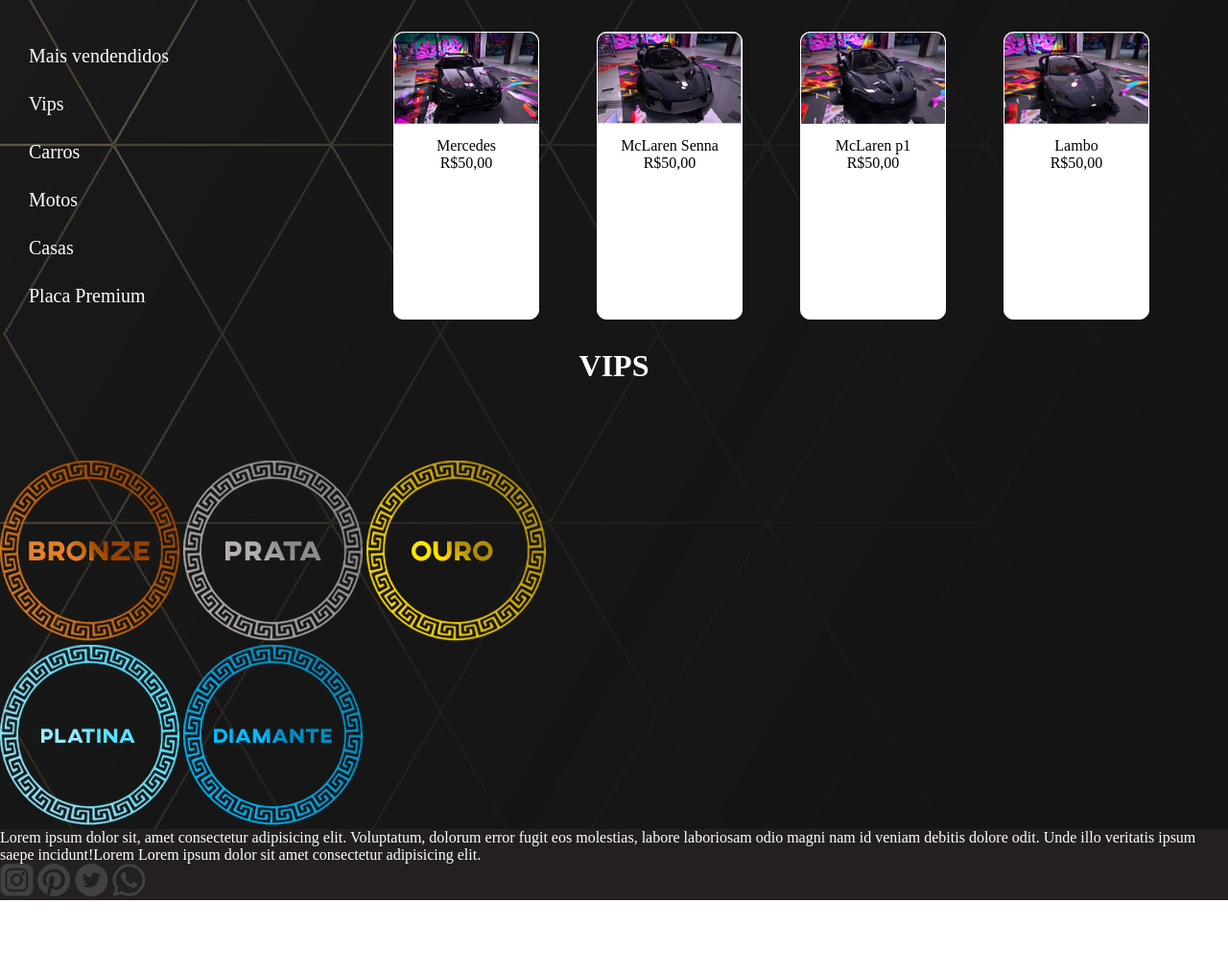
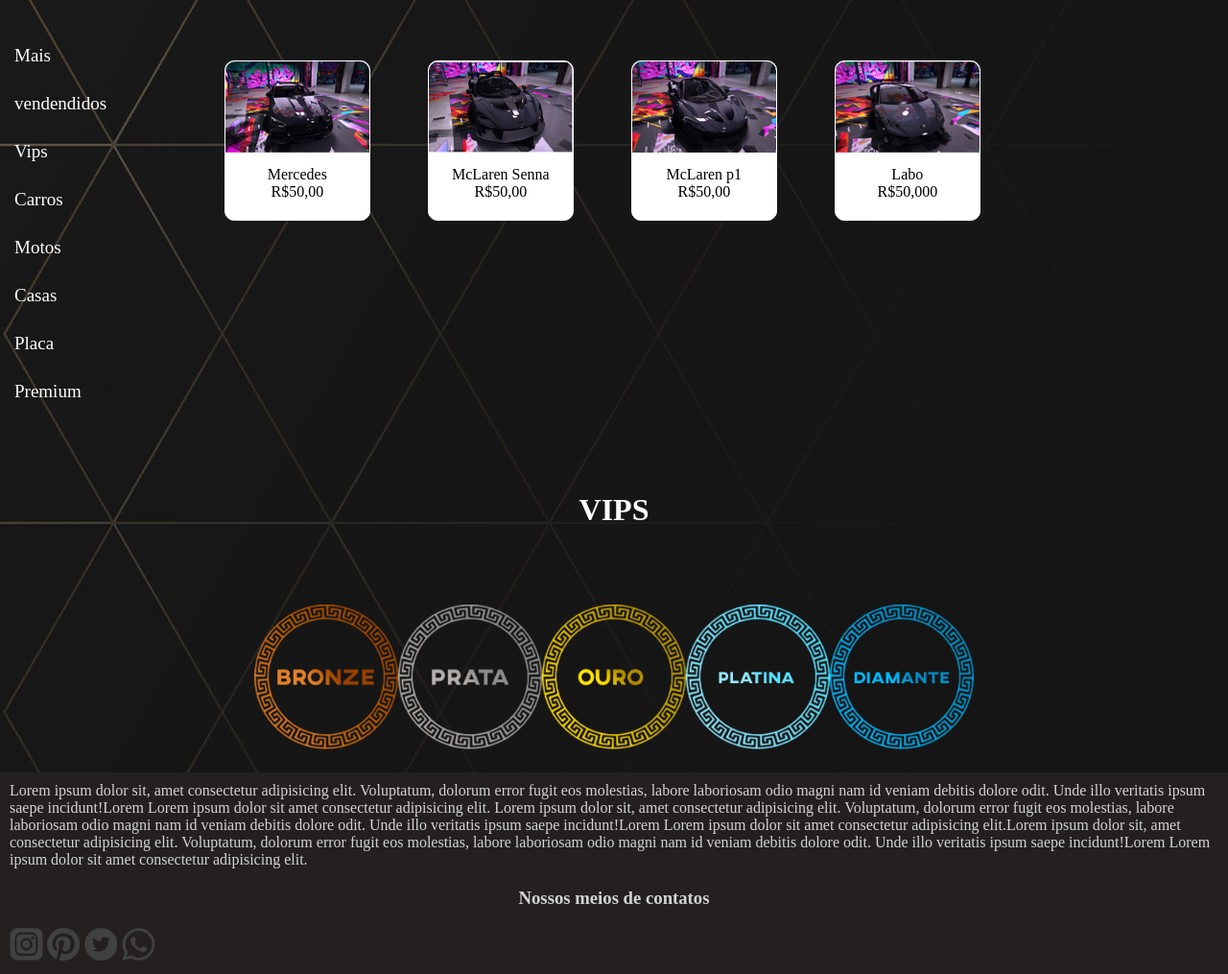
Before and after one commit to Rafael-Garlant/Site-Vip, a plain HTML site: page index.html in a window 1280 px wide. Shown: the part 232-1247 px from the top of the page at 96% size. Before the commit the page ends 1170 px from the top, so only its background shows below. Drawn offline with Linux system fonts and the light colour scheme.

Commit message:
quase pronto

```diff
--- a/index.html
+++ b/index.html
@@ -25,12 +25,13 @@
                 </div>
             </nav>
         </div>
+    </header>
     <h1>
         Mais vendidos recentemente
     </h1>
         <section>
             <nav id="container">
-                <aside  class="relative">
+                <aside>
                     <ul>
                         <li><a href="#">Mais vendendidos</a></li>
                         <li><a href="#">Vips</a></li>
@@ -40,71 +41,62 @@
                         <li><a href="#">Placa Premium</a></li>
                     </ul>
                 </aside>
-                <figure class="relative">
+
+    <figure>
         <ul class="img_carros">
-                        <li>
-                            <img src="images/Mercedes.jpg" alt="Mercedes" class="carros">
+            <li><img src="images/Mercedes.jpg" alt="Mercedes" class="carros">
                 <p>
                     Mercedes
                     <br>
                     R$50,00
-                                </p>
-
-                            </li>
-                            <li>
-                            <img src="images/mclaren senna.jpg" alt="mclaren Senna" class="carros">
+                </p></li>
+            <li><img src="images/mclaren senna.jpg" alt="mclaren Senna" class="carros">
                 <p>
                     McLaren Senna
                     <br>
                     R$50,00
-                                </p>
-                            </li>
-                            <li>
-                            <img src="images/mclaren p1.jpg" alt="mclaren p1" class="carros">
+                </p></li>
+            <li><img src="images/mclaren p1.jpg" alt="mclaren p1" class="carros">
                 <p>
                     McLaren p1
                     <br>
                     R$50,00
-                                </p>
-                            </li>
-                            <li>
-                            <img src="images/lambo.jpg" alt="Lamborghini" class="carros">
+                </p></li>
+            <li><img src="images/lambo.jpg" alt="Lamborghini" class="carros">
                 <p>
-                                    Lambo
+                    Labo
                     <br>
-                                    R$50,00
-                                </p>
-                            </li>
-
+                    R$50,000
+                </p></li>
         </ul>
     </figure>
-
+        </section>
     </nav>
-        </section>
-
-         <div class="final">
              <h2>VIPS</h2>
 
-                    <figure class="ranks">
-                <img src="images/Bronze.png" alt="Bronze">
-                <img src="images/prata.png" alt="prata">
-                <img src="images/ouro.png" alt="ouro">
-                <br>
-                <img src="images/platina.png" alt="platina">
-                <img src="images/diamante.png" alt="diamante">
-                     </figure>
+            <div class="nks">
+                <ul>
+                    <div class="ranks">
+                        <li><img src="images/Bronze.png" alt="Bronze"></li>
+                        <li><img src="images/prata.png" alt="prata"></li>
+                         <li><img src="images/ouro.png" alt="ouro"></li>
+                        <li><img src="images/platina.png" alt="platina"></li>
+                        <li><img src="images/diamante.png" alt="diamante"></li>
+                    </div>
+                </ul>
+            </div>
 
             <footer>
-                <p>Lorem ipsum dolor sit, amet consectetur adipisicing elit. Voluptatum, dolorum error fugit eos molestias, labore laboriosam odio magni nam id veniam debitis dolore odit. Unde illo veritatis ipsum saepe incidunt!Lorem Lorem ipsum dolor sit amet consectetur adipisicing elit.
+                <p>Lorem ipsum dolor sit, amet consectetur adipisicing elit. Voluptatum, dolorum error fugit eos molestias, labore laboriosam odio magni nam id veniam debitis dolore odit. Unde illo veritatis ipsum saepe incidunt!Lorem Lorem ipsum dolor sit amet consectetur adipisicing elit. Lorem ipsum dolor sit, amet consectetur adipisicing elit. Voluptatum, dolorum error fugit eos molestias, labore laboriosam odio magni nam id veniam debitis dolore odit. Unde illo veritatis ipsum saepe incidunt!Lorem Lorem ipsum dolor sit amet consectetur adipisicing elit.Lorem ipsum dolor sit, amet consectetur adipisicing elit. Voluptatum, dolorum error fugit eos molestias, labore laboriosam odio magni nam id veniam debitis dolore odit. Unde illo veritatis ipsum saepe incidunt!Lorem Lorem ipsum dolor sit amet consectetur adipisicing elit.
                 </p>
-                    <img src="images/insta.png" alt="">
-                    <img src="images/pinterest.png" alt="">
-                    <img src="images/twitter.png" alt="">
-                    <img src="images/zap zap.png
-                    " alt="">
 
+                <h3>Nossos meios de contatos</h3>
+                    <div redes_sociais>
+                        <a href="#"><img src="images/insta.png" alt="instagram"></a>
+                        <a href="#"><img src="images/pinterest.png" alt="pinterest"></a>
+                        <a href="#"><img src="images/twitter.png" alt="twitter"></a>
+                        <a href="#"><img src="images/zap zap.png" alt="whatsapp"></a>
+                    </div>
             </footer>
-         </div>
-    </header>
 </body>
 </html>
--- a/style.css
+++ b/style.css
@@ -10,30 +10,23 @@ body{
 }
 
 .comeco{
-    display:flex ;
-
-
-
+    display:flex;
 }
 .comeco ul{
-  justify-content: space-around;
+  justify-content: center;
 
   align-items: center;
 
   font-size: 20px;
-
-
 }
 
 .menu{
   display: flex;
-
-  padding: auto;
-
 }
 
+
+
 .menu li a{
-  display: block;
 
   padding: 10px 10px;
   margin-left: 10px;
@@ -41,26 +34,24 @@ body{
   border-radius: 10px;
 }
 .menu li a:hover{
+
   background-color: #847373;
   color: rgba(255, 255, 255, 0.907);
 
   text-decoration: underline;
 
-  display: block;
-
   padding-right: 10px;
   margin-left: 10px;
 }
 .primeiro{
-
    background-image: linear-gradient(to bottom, rgb(32, 31, 31), rgb(57, 53, 53));
 }
 .quebradapng{
   padding: 10px 0px 10px 40px;
 }
 .barra{
+    background-image: linear-gradient(to bottom,  rgb(57, 53, 53),rgb(32, 31, 31) );
 
-    background-image: linear-gradient(to bottom,  rgb(57, 53, 53),rgb(32, 31, 31) );
     width: 100%;
     height: 15px;
 }
@@ -68,8 +59,8 @@ body{
 a{
     color: rgb(255, 255, 255);
     text-decoration: none;
+}
 
-}
 ul{
   list-style: none;
 }
@@ -81,16 +72,12 @@ ul{
 }
 
 h1{
-
-    padding-top: 50px;
-    padding-bottom: 80px;
+    padding: 80px;
     color: rgb(255, 255, 255);
     text-align: center;
 }
 
 .img_carros{
-
-
 
   display: flex;
 
@@ -105,56 +92,83 @@ h1{
   background-color: rgb(255, 255, 255);
 
   margin: 30px;
- border: 1px solid white;
- border-radius: 10px;
+  border: 1px solid white;
+  border-radius: 10px;
 
 }
+
 .img_carros p{
   padding-top: 10px;
   text-align: center;
   margin-bottom: 20px;
-
 }
 
 .carros{
   border-radius: 10px 10px 0px 0px;
   width: 150px;
-
 }
 
-.relative{
-  position: relative;
-  display: flex;
+aside ul{
 
-}
+  font-size: 19px;
 
-aside{
+  padding: 0px 50px 0px 15px;
+  width: 25%;
 
-  font-size: 20px;
-
-  padding: 30px 30px;
-  width: 25%;
-  width: bottom 50%;
-  border-width: 10% 10%;
   line-height: 50px;
 }
 
  /*##############RANKS###############*/
 
-.final{
+
+.ranks{
+  display: flex;
+  justify-content: center;
+
+}
+.ranks img{
+  max-width: 150px;
+  min-width: 50px;
 
 }
 
+.ranks ul{
+
+}
+
+
 h2{
   font-size: 2em;
-  padding-bottom: 80px;
-    color: rgb(255, 255, 255);
-    text-align: center;
+
+  padding: 80px;
+
+  color: rgb(255, 255, 255);
+
+  text-align: center;
 }
 
 footer{
+  flex-direction: column;
+  margin-top: 20px;
+  padding: 10px;
   background-color: #242020;
   color: white;
+
+}
+
+footer p{
+  color: lightgray;
+}
+
+.redes_sociais{
+  display: flex;
+  justify-content: center;
+}
+
+h3{
+  color: lightgray;
+  text-align: center;
+  padding: 20px 10px;
 }
 
  /*background-color: rgb(255, 255, 255);
```
Also changed, not shown: codigo/index.html (+16 -18 lines). Lines whose indentation alone changed are shown as unchanged.
